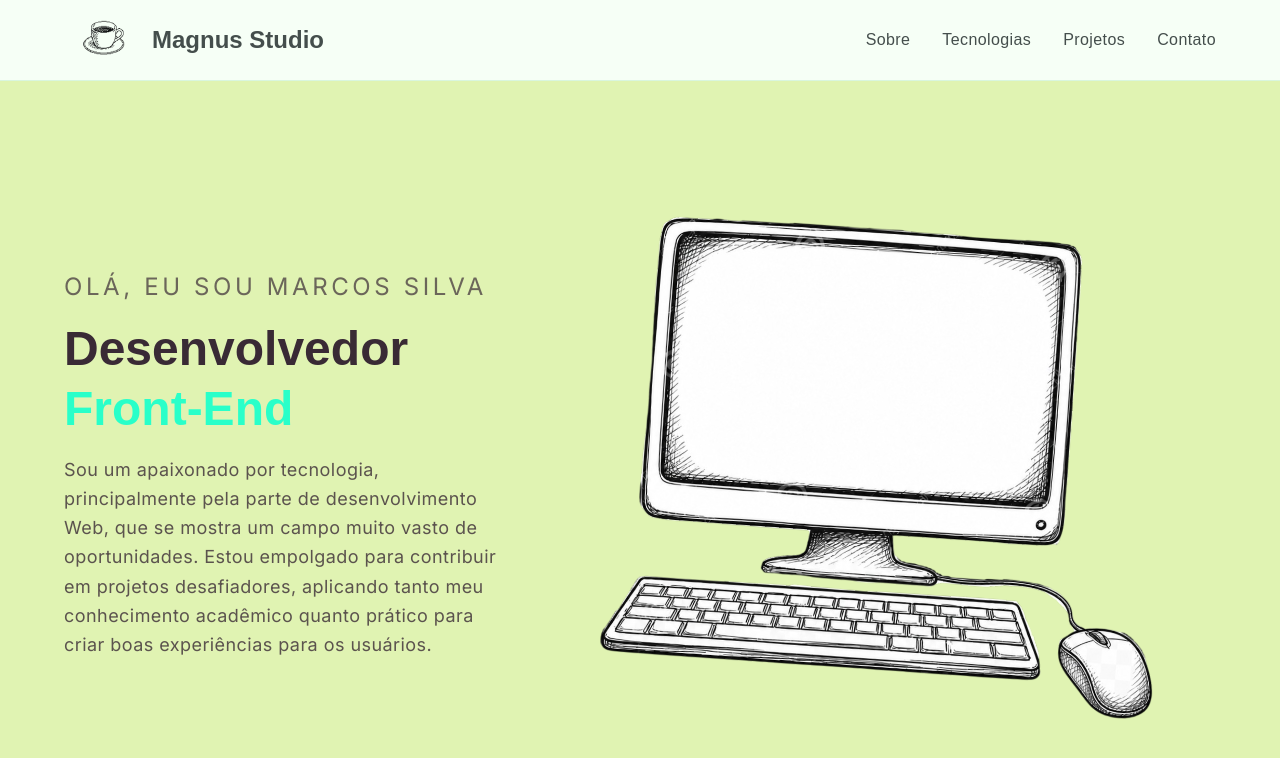
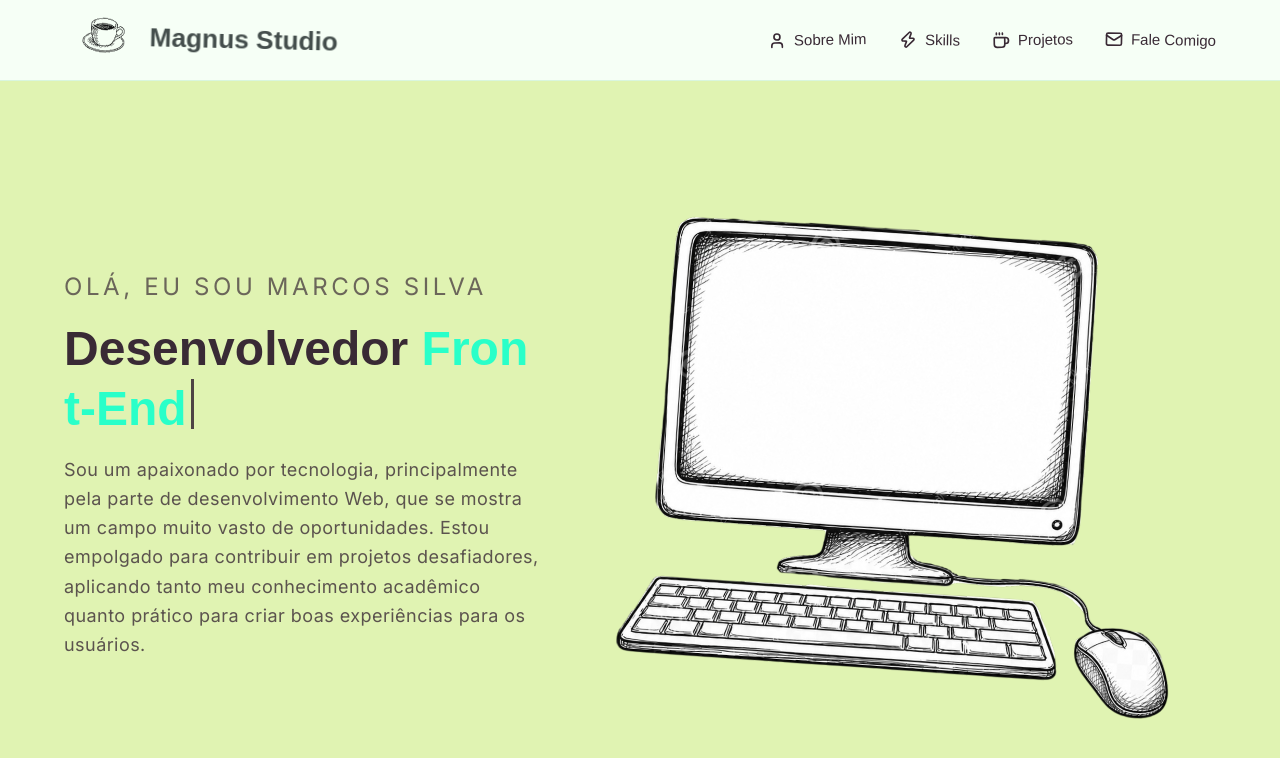
Before and after one commit to AlbertMagnus011/magnus.studio, a Next.js app: page / in a window 1280 px wide. Shown: the top 758 px of the page. Built offline with nearby package versions, Linux system fonts and the light colour scheme; a web font is replaced by a local one.

Commit message:
feat: create TypingSketch and add animation to the Navbar

```diff
--- a/package.json
+++ b/package.json
@@ -9,6 +9,7 @@
   },
   "dependencies": {
     "framer-motion": "^12.38.0",
+    "lucide-react": "^1.14.0",
     "next": "16.1.6",
     "react": "19.2.3",
     "react-dom": "19.2.3"
--- a/src/components/layout/Navbar.tsx
+++ b/src/components/layout/Navbar.tsx
@@ -1,26 +1,38 @@
+"use client"
+
 import Link from "next/link"
+import { User, Zap, Coffee, Mail } from "lucide-react";
+import { motion, scale } from "framer-motion"
 
 export const Navbar = () => {
     const navLinks = [
-        {label:"Sobre", href: "#abbout"},
-        {label:"Tecnologias", href: "#technologies"},
-        {label:"Projetos", href: "#projects"},
-        {label:"Contato", href: "#contact"}
+        {label:"Sobre Mim", href: "#abbout", icon: User, rotate: "-rotate-1"},
+        {label:"Skills", href: "#technologies", icon:Zap, rotate: "rotate-1"},
+        {label:"Projetos", href: "#projects", icon:Coffee, rotate: "-rotate-1"},
+        {label:"Fale Comigo", href: "#contact", icon:Mail, rotate: "rotate-1"}
     ]
 
     return (
     <header className="sticky top-0 border-b border-[#d9f5df] bg-[#f6fff6] backdrop-blur-md">
         <nav className="container mx-auto flex h-20 items-center justify-between px-8 md:px-16">
             <Link href="/" className="flex font-cabin items-center text-[#444e4c] text-lg gap-2 mx-0">
-                <img src="/logo/coffe.png" alt="Logo" className="object-contain h-20 w-20"/>
-                <p className="text-2xl font-cabin font-bold">Magnus Studio</p>
+                <motion.img src="/logo/coffee.png" alt="Logo" className="object-contain h-20 w-20"
+                animate={{rotate: [-8, 6, -8], y: [0, -3, 0], scale: [1, 1.03, 1]}}
+                transition={{duration: 4, repeat:Infinity, ease: "easeInOut"}}
+                whileHover={{rotate: [-8, -12, 0], scale:[1, 1.08, 1]}}
+          />
+                <motion.p className="text-[1.60rem] font-cabin font-bold transition-all duration-200 hover:text-[#29ffc9]"
+                animate={{rotate: [-3, 5, -3], scale: [1, 1.05, 1]}}
+                transition={{duration: 4, repeat:Infinity, ease:"easeOut"}}>Magnus Studio</motion.p>
             </Link>
                 <ul className="flex items-center gap-8 ">
                     {navLinks.map((item) => (
                         <li key={item.href}>
-                            <Link href={item.href} className="relative font-inter font-medium text-[#444e4c] transition-colors duration-300 text-md font- tracking-wide hover:text-[#29ffc9] after:absolute after:-bottom-1 after:h-0.5
-                            after:left-0 after:bg-[#29ffc9] after:transition-all after:w-0 after:duration-500 hover:after:w-full">
-                                {item.label}
+                            <Link href={item.href} className={`group relative flex items-center gap-2 font-inter font-medium text-[15px]
+                            text-[#392a35] transition-all duration-300 hover:text-[#29ffc9] hover:-translate-y-0.5 ${item.rotate}`}>
+                            <item.icon size={18} strokeWidth={2.2} className="transition-transform duration-300 group-hover:rotate-12"/>
+                            <span>{item.label}</span>
+                            <span className="absolute -bottom-1 left-0 h-0.75 w-0 rounded-full bg-[#29ffc9] transition-all duration-500 group-hover:w-full"></span>
                             </Link>
                         </li>
                     ))}
--- a/src/components/sections/HeroSection.tsx
+++ b/src/components/sections/HeroSection.tsx
@@ -1,18 +1,17 @@
 import Image from "next/image"
+import { TypingSketch } from "../ui/TypingSketch"
 
 
 export const HeroSection = () => {
     return (
         <section className="w-full min-h-screen bg-[#e0f3b2]" >
             <div className="container mx-auto flex flex-col md:flex-row p-8 md:p-16 gap-8">
-                <div className="flex flex-col  basis-2/5 gap-4 text-black justify-center">
+                <div className="flex flex-col  basis-3/7 gap-4 text-black justify-center">
                     <p className="font-sans tracking-[0.15em] text-2xl uppercase text-[#392a35]/70">Olá, eu sou Marcos Silva</p>
-                    <h1 className="font-cabin font-bold text-5xl leading-tight text-[#392a35]">
-                        <span className="typing">Desenvolvedor
-                        <span className="text-[#29ffc9]"> Front-End</span></span></h1>
+                    <TypingSketch />
                     <p className="max-w-xl font-sans text-lg tracking-wide leading-relaxed text-[#392a35]/80">Sou um apaixonado por tecnologia, principalmente pela parte de desenvolvimento Web, que se mostra um campo muito vasto de oportunidades. Estou empolgado para contribuir em projetos desafiadores, aplicando tanto meu conhecimento acadêmico quanto prático para criar boas experiências para os usuários.</p>
                 </div>
-                <div className="flex basis-3/5 justify-center items-center">
+                <div className="flex basis-4/7 justify-center items-center">
                     <Image src="/monitor.png" alt="Monitor sketch" width={640} height={640}
                     className="object-contain rotate-4 hover:scale-105 transition-transform duration-500"/>
                 </div>
--- /dev/null
+++ b/src/components/ui/TypingSketch.tsx
@@ -0,0 +1,22 @@
+"use client"
+
+import { motion } from "framer-motion"
+
+const text = "Desenvolvedor Front-End"
+
+export const TypingSketch = () =>{
+    return(
+        <h1 className="font-cabin font-bold text-5xl leading-tight text-[#392a35] flex flex-wrap">
+            {text.split("").map((letter, index) => (
+                <motion.span key={index} initial= {{opacity:0, y: 10, filter: "blue(3px)"}}
+                animate={{opacity:1, y:0, filter: "bluer(0px)"}}
+                transition={{delay: index * 0.06, duration: .35, ease: "easeOut"}}
+                className={index >=14 ? "text-[#29ffc9]" : ""}>
+                    {letter === " " ? "\u00A0" : letter}
+                </motion.span>
+            ))}
+            <motion.span animate={{opacity: [1, 0, 1]}}
+            transition={{duration: 0.8, repeat: Infinity}} className="ml-1 inline-block h-12.5 w-0.75 bg-[#392a35]" />
+        </h1>
+    )
+}
```
Also changed, not shown: public/logo/coffee.png (renamed from public/logo/coffe.png), 1 other file (tests, documents, lock files or other folders).
